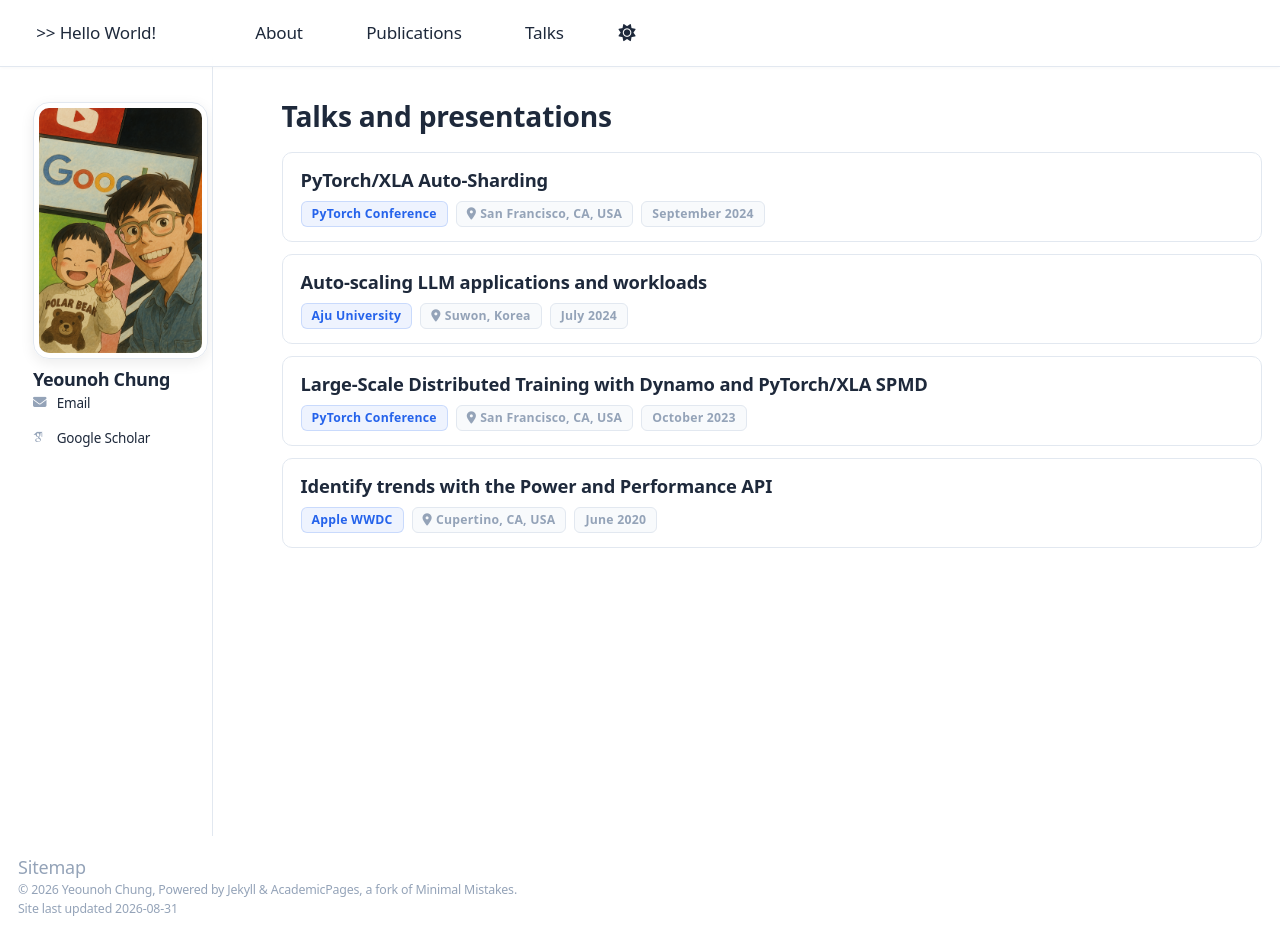
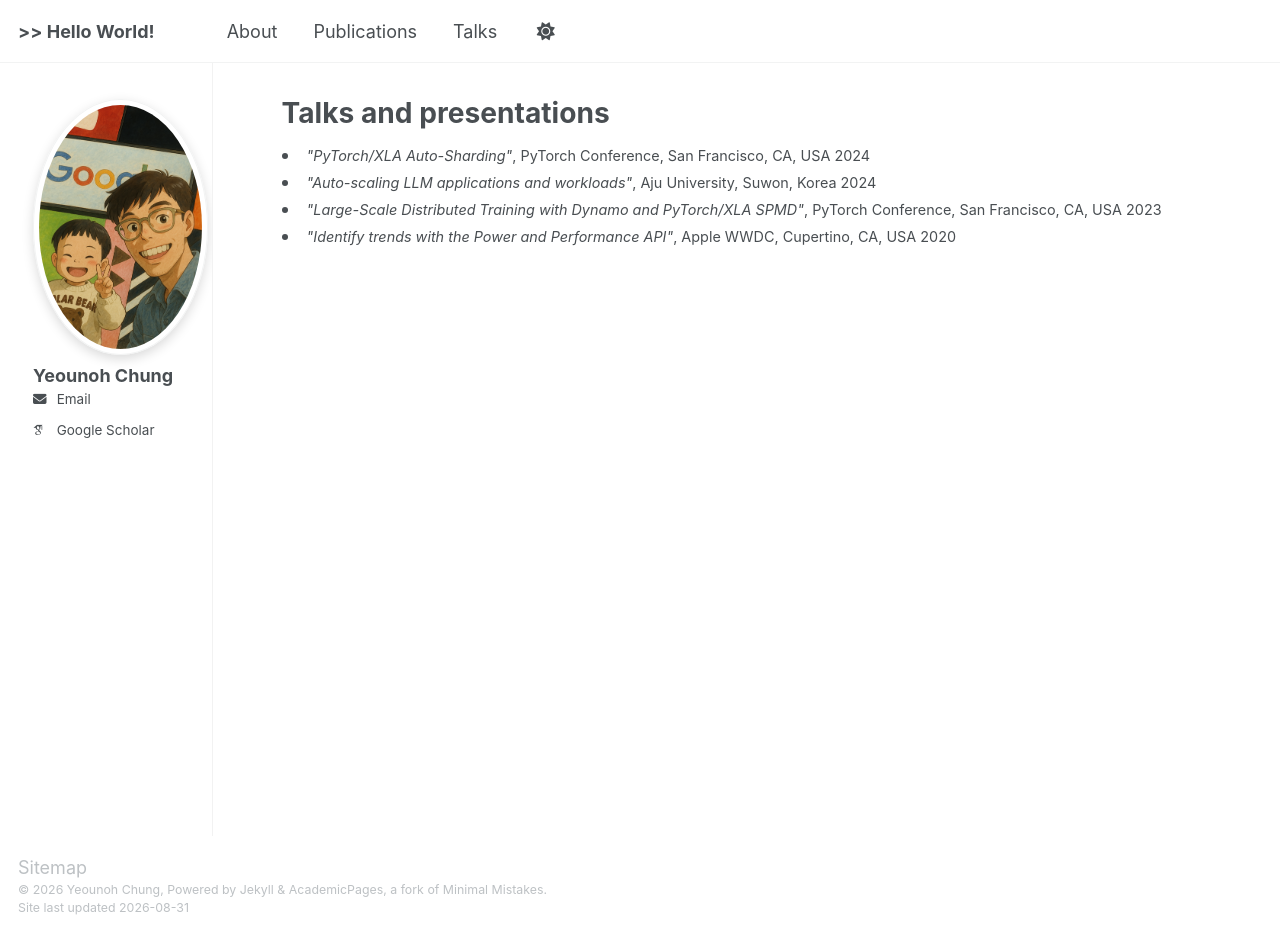
Before and after one commit to yeounoh/yeounoh.github.io, a Jekyll site: the page built from _pages/talks.html, in a window 1280 px wide and 936 px high. Built offline with Jekyll 4.4.1, drawn with Linux system fonts in a browser that asks for light colours; some web fonts are replaced.

Commit message:
Revert to original list style and theme

```diff
--- a/_pages/talks.html
+++ b/_pages/talks.html
@@ -11,21 +11,10 @@ author_profile: true
 
 {% endif %}
 
-<div class="talk-list">
-  {% for post in site.talks reversed %}
-    <div class="talk-item">
-      <h3 class="talk-item__title">{{ post.title }}</h3>
-      <div class="talk-item__meta">
-        {% if post.venue and post.venue != '' %}
-          <span class="pub-badge pub-badge--venue">{{ post.venue }}</span>
-        {% endif %}
-        {% if post.location and post.location != '' %}
-          <span class="pub-badge pub-badge--year"><i class="fas fa-location-dot" style="margin-right: 4px;"></i>{{ post.location }}</span>
-        {% endif %}
-        {% if post.date %}
-          <span class="pub-badge pub-badge--year">{{ post.date | date: "%B %Y" }}</span>
-        {% endif %}
-      </div>
-    </div>
-  {% endfor %}
-</div>
+{% for post in site.talks reversed %}
+  <li style="display: list-item;">
+    <span class="archive__item-body" style="font-size: 0.8em;">
+      <i>"{{ post.title }}"</i>, {{ post.venue }}, {{post.location}} {{ post.date | default: "" | date: "%Y" }}
+    </span>
+  </li>
+{% endfor %}
--- a/_sass/_custom.scss
+++ /dev/null
@@ -1,291 +0,0 @@
-/* ==========================================================================
-   MODERN CUSTOM ENHANCEMENTS & UPGRADES
-   ========================================================================== */
-
-/* Modern Typography & Smooth Scrolling */
-html {
-  scroll-behavior: smooth;
-  -webkit-font-smoothing: antialiased;
-  -moz-osx-font-smoothing: grayscale;
-}
-
-body {
-  letter-spacing: -0.01em;
-}
-
-/* Glassmorphism Header */
-.masthead {
-  background: rgba(var(--global-bg-color-rgb), 0.88) !important;
-  backdrop-filter: blur(14px);
-  -webkit-backdrop-filter: blur(14px);
-  border-bottom: 1px solid var(--global-border-color);
-  box-shadow: 0 1px 4px rgba(0, 0, 0, 0.03);
-
-  &::after {
-    display: none;
-  }
-}
-
-.masthead__inner-wrap {
-  padding: 0.75em 1.25em;
-
-  .site-title {
-    font-weight: 700;
-    letter-spacing: -0.02em;
-    color: var(--global-masthead-link-color);
-    transition: color 0.2s ease;
-
-    &:hover {
-      color: var(--global-link-color);
-    }
-  }
-}
-
-.masthead__menu-item {
-  background-color: transparent !important;
-
-  a {
-    font-weight: 500;
-    font-size: 0.95em;
-    padding: 0.4em 0.8em;
-    border-radius: 6px;
-    transition: all 0.2s ease;
-    color: var(--global-masthead-link-color);
-
-    &:hover {
-      color: var(--global-link-color) !important;
-      background-color: rgba(var(--global-base-color), 0.06);
-    }
-  }
-}
-
-/* Sidebar Profile Polish */
-.sidebar {
-  border-right: 1px solid var(--global-border-color) !important;
-
-  .author__avatar img {
-    border-radius: 16px;
-    box-shadow: 0 4px 14px rgba(0, 0, 0, 0.08);
-    transition: transform 0.2s ease;
-
-    &:hover {
-      transform: scale(1.02);
-    }
-  }
-
-  .author__name {
-    font-weight: 700;
-    letter-spacing: -0.02em;
-    margin-top: 0.6em;
-  }
-
-  .author__bio {
-    color: var(--global-text-color-light);
-    line-height: 1.5;
-  }
-
-  .author__urls.social-icons {
-    li {
-      margin-bottom: 0.4em;
-
-      a {
-        display: inline-flex;
-        align-items: center;
-        text-decoration: none;
-        color: var(--global-text-color);
-        transition: all 0.15s ease;
-        padding: 2px 0;
-
-        i {
-          width: 1.25em;
-          color: var(--global-text-color-light);
-          transition: color 0.15s ease;
-        }
-
-        &:hover {
-          color: var(--global-link-color);
-
-          i {
-            color: var(--global-link-color);
-          }
-        }
-      }
-    }
-  }
-}
-
-/* Content & Page Styling */
-.page__content {
-  h1, h2, h3 {
-    letter-spacing: -0.02em;
-  }
-
-  h2 {
-    margin-top: 1.8em;
-    padding-bottom: 0.3em;
-    border-bottom: 1px solid var(--global-border-color);
-  }
-
-  p, li {
-    line-height: 1.65;
-  }
-}
-
-/* Publications Custom Styling */
-.pub-scholar-banner {
-  display: flex;
-  align-items: center;
-  gap: 10px;
-  padding: 12px 18px;
-  background-color: var(--global-code-background-color);
-  border: 1px solid var(--global-border-color);
-  border-radius: 8px;
-  font-size: 0.92em;
-  margin: 1.2em 0 2em;
-
-  i {
-    font-size: 1.3em;
-    color: var(--global-link-color);
-    flex-shrink: 0;
-  }
-
-  a {
-    font-weight: 600;
-    color: var(--global-link-color);
-  }
-}
-
-.pub-list {
-  display: flex;
-  flex-direction: column;
-  gap: 12px;
-  margin: 1.2em 0 2em;
-}
-
-.pub-item {
-  position: relative;
-  padding: 16px 20px;
-  background: var(--global-bg-color);
-  border: 1px solid var(--global-border-color);
-  border-radius: 10px;
-  transition: all 0.2s cubic-bezier(0.16, 1, 0.3, 1);
-
-  &:hover {
-    border-color: var(--global-link-color);
-    box-shadow: 0 6px 16px rgba(0, 0, 0, 0.05);
-    transform: translateY(-1px);
-  }
-}
-
-.pub-item__title {
-  margin: 0 0 10px 0;
-  font-size: 1.02em;
-  font-weight: 600;
-  line-height: 1.45;
-  letter-spacing: -0.01em;
-
-  a {
-    color: var(--global-text-color);
-    text-decoration: none;
-    transition: color 0.15s ease;
-
-    &:hover {
-      color: var(--global-link-color);
-      text-decoration: underline;
-    }
-  }
-}
-
-.pub-item__meta {
-  display: flex;
-  flex-wrap: wrap;
-  align-items: center;
-  gap: 8px;
-  font-size: 0.85em;
-}
-
-.pub-badge {
-  display: inline-flex;
-  align-items: center;
-  padding: 3px 10px;
-  border-radius: 6px;
-  font-weight: 600;
-  font-size: 0.8em;
-  letter-spacing: 0.02em;
-
-  &--venue {
-    background-color: rgba(37, 99, 235, 0.08);
-    color: var(--global-link-color);
-    border: 1px solid rgba(37, 99, 235, 0.18);
-  }
-
-  &--year {
-    background-color: var(--global-code-background-color);
-    color: var(--global-text-color-light);
-    border: 1px solid var(--global-border-color);
-  }
-}
-
-.pub-link-btn {
-  display: inline-flex;
-  align-items: center;
-  gap: 5px;
-  padding: 3px 10px;
-  border-radius: 6px;
-  background-color: var(--global-code-background-color);
-  color: var(--global-link-color) !important;
-  border: 1px solid var(--global-border-color);
-  text-decoration: none !important;
-  font-size: 0.8em;
-  font-weight: 600;
-  transition: all 0.15s ease;
-
-  i {
-    font-size: 0.9em;
-  }
-
-  &:hover {
-    background-color: var(--global-link-color);
-    color: #ffffff !important;
-    border-color: var(--global-link-color);
-  }
-}
-
-/* Talks Custom Styling */
-.talk-list {
-  display: flex;
-  flex-direction: column;
-  gap: 12px;
-  margin: 1.2em 0 2em;
-}
-
-.talk-item {
-  position: relative;
-  padding: 14px 18px;
-  background: var(--global-bg-color);
-  border: 1px solid var(--global-border-color);
-  border-radius: 10px;
-  transition: all 0.2s cubic-bezier(0.16, 1, 0.3, 1);
-
-  &:hover {
-    border-color: var(--global-link-color);
-    box-shadow: 0 6px 16px rgba(0, 0, 0, 0.05);
-    transform: translateY(-1px);
-  }
-}
-
-.talk-item__title {
-  margin: 0 0 8px 0;
-  font-size: 1.02em;
-  font-weight: 600;
-  line-height: 1.4;
-  color: var(--global-text-color);
-}
-
-.talk-item__meta {
-  display: flex;
-  flex-wrap: wrap;
-  align-items: center;
-  gap: 8px;
-  font-size: 0.85em;
-}
--- a/_sass/_themes.scss
+++ b/_sass/_themes.scss
@@ -15,8 +15,8 @@ $indent-var                 : 1.3em;
 
 /* System typefaces */
 $serif                      : Georgia, Times, serif;
-$sans-serif                 : system-ui, -apple-system, BlinkMacSystemFont, "Segoe UI", Roboto, "Helvetica Neue", Arial, sans-serif;
-$monospace                  : "SF Mono", Monaco, Menlo, Consolas, "Lucida Console", monospace;
+$sans-serif                 : -apple-system, ".SFNSText-Regular", "San Francisco", "Roboto", "Segoe UI", "Helvetica Neue", "Lucida Grande", Arial, sans-serif;
+$monospace                  : Monaco, Consolas, "Lucida Console", monospace;
 
 /* Sans serif typefaces */
 $sans-serif-narrow          : $sans-serif;
--- a/_sass/theme/_dark.scss
+++ b/_sass/theme/_dark.scss
@@ -3,29 +3,29 @@
    ========================================================================== */
 
 /* Color codes used for the theme */
-$gray                       : #94a3b8;
-$dark-gray                  : #cbd5e1;
-$darker-gray                : #f8fafc;
-$light-gray                 : #64748b;
+$gray                       : #7a8288;
+$dark-gray                  : mix(#000, $gray, 40%);
+$darker-gray                : mix(#000, $gray, 60%);
+$light-gray                 : mix(#fff, $gray, 50%);
 
-$background                 : #0f172a;
-$background-light           : #1e293b;
-$background-lighter         : #334155;
-$text                       : #f1f5f9;
-$link                       : #38bdf8;
-$link-dark                  : #0284c7;
-$link-light                 : #7dd3fc;
+$background                 : #474747;
+$background-light           : mix(#fff, $background, 80%);
+$background-lighter         : mix(#fff, $background, 90%);
+$text                       : #ffffff;
+$link                       : #0ea1c5;
+$link-dark                  : mix(#000, $link, 25%);
+$link-light                 : mix(#fff, $link, 25%);
 
 /* Color codes used for the site */
-$danger-color               : #ef4444;
-$info-color                 : #38bdf8;
-$notice-color               : #94a3b8;
-$success-color              : #10b981;
-$warning-color              : #f59e0b;
+$danger-color               : #ee5f5b;
+$info-color                 : #2f7f93;
+$notice-color               : #7a8288;
+$success-color              : #62c462;
+$warning-color              : #f89406;
 
 /* Other basic settings for the template */
-$border-radius              : 6px;
-$box-shadow                 : 0 1px 3px rgba(0, 0, 0, 0.3);
+$border-radius              : 4px;
+$box-shadow                 : 0 1px 1px rgba(0, 0, 0, 0.125);
 $global-transition          : all 0.2s ease-in-out;
 $masthead-height            : 70px;
 $navicon-width              : 28px;
@@ -37,17 +37,17 @@ $sidebar-screen-min-width   : 1024px;
 html[data-theme="dark"] {
     --global-base-color                 : #{$background};
     --global-bg-color                   : #{$background};
-    --global-bg-color-rgb               : 15, 23, 42;
-    --global-border-color               : #{$background-lighter};
-    --global-code-background-color      : #{$background-light};
+    --global-bg-color-rgb               : 71, 71, 71;
+    --global-border-color               : #{$background-light};
+    --global-code-background-color      : #fafafa;
     --global-code-text-color            : #{$darker-gray};
-    --global-fig-caption-color          : #{$gray};
+    --global-fig-caption-color          : #{$dark-gray};
     --global-link-color                 : #{$link};
-    --global-link-color-hover           : #{$link-light};
+    --global-link-color-hover           : #{$link-dark};
     --global-link-color-visited         : #{$link-light};
     --global-masthead-link-color        : #{$text};
-    --global-masthead-link-color-hover  : #{$link};
+    --global-masthead-link-color-hover  : #{$background-light};
     --global-text-color                 : #{$text};
-    --global-text-color-light           : #{$gray};
-    --global-thead-color                : #{$background-light};
+    --global-text-color-light           : #{$light-gray};
+    --global-thead-color                : #{$background-lighter};
 }
--- a/_sass/theme/_default.scss
+++ b/_sass/theme/_default.scss
@@ -3,22 +3,22 @@
    ========================================================================== */
 
 /* Color codes used for the theme */
-$gray                       : #64748b;
-$dark-gray                  : #1e293b;
-$darker-gray                : #0f172a;
-$light-gray                 : #94a3b8;
-$lighter-gray               : #e2e8f0;
+$gray                       : #7a8288;
+$dark-gray                  : mix(#000, $gray, 40%);
+$darker-gray                : mix(#000, $gray, 60%);
+$light-gray                 : mix(#fff, $gray, 50%);
+$lighter-gray               : mix(#fff, $gray, 90%);
 
 /* Color codes used for the site */
-$danger-color               : #ef4444;
-$info-color                 : #0284c7;
-$notice-color               : #64748b;
-$success-color              : #10b981;
-$warning-color              : #f59e0b;
+$danger-color               : #ee5f5b;
+$info-color                 : #2f7f93;
+$notice-color               : #7a8288;
+$success-color              : #62c462;
+$warning-color              : #f89406;
 
 /* Other basic settings for the template */
-$border-radius              : 6px;
-$box-shadow                 : 0 1px 3px rgba(0, 0, 0, 0.08);
+$border-radius              : 4px;
+$box-shadow                 : 0 1px 1px rgba(0, 0, 0, 0.125);
 $global-transition          : all 0.2s ease-in-out;
 $masthead-height            : 70px;
 $navicon-width              : 28px;
@@ -29,17 +29,17 @@ $sidebar-screen-min-width   : 1024px;
 /* Default light theme for the site */
 :root {
     --global-base-color                 : #{$gray};
-    --global-bg-color                   : #ffffff;
+    --global-bg-color                   : #fff;
     --global-bg-color-rgb               : 255, 255, 255;
     --global-border-color               : #{$lighter-gray};
-    --global-code-background-color      : #f8fafc;
+    --global-code-background-color      : #fafafa;
     --global-code-text-color            : #{$darker-gray};
-    --global-fig-caption-color          : #{$light-gray};
-    --global-link-color                 : #2563eb;
-    --global-link-color-hover           : #1d4ed8;
-    --global-link-color-visited         : #4338ca;
+    --global-fig-caption-color          : mix(#fff,  #{$dark-gray}, 25%);
+    --global-link-color                 : #2f7f93;
+    --global-link-color-hover           : mix(#000, #2f7f93, 25%);
+    --global-link-color-visited         : mix(#fff, #2f7f93, 25%);
     --global-masthead-link-color        : #{$dark-gray};
-    --global-masthead-link-color-hover  : #2563eb;
+    --global-masthead-link-color-hover  : mix(#000, #{$gray}, 25%);
     --global-text-color                 : #{$dark-gray};
     --global-text-color-light           : #{$light-gray};
     --global-thead-color                : #{$lighter-gray};
--- a/assets/css/main.scss
+++ b/assets/css/main.scss
@@ -39,6 +39,5 @@
     "vendor/font-awesome/fontawesome",
     "vendor/font-awesome/solid",
     "vendor/font-awesome/brands",
-    "vendor/magnific-popup/magnific-popup",
-    "custom"
+    "vendor/magnific-popup/magnific-popup"
 ;
```
Also changed, not shown: _pages/publications.html (+13 -37 lines).
